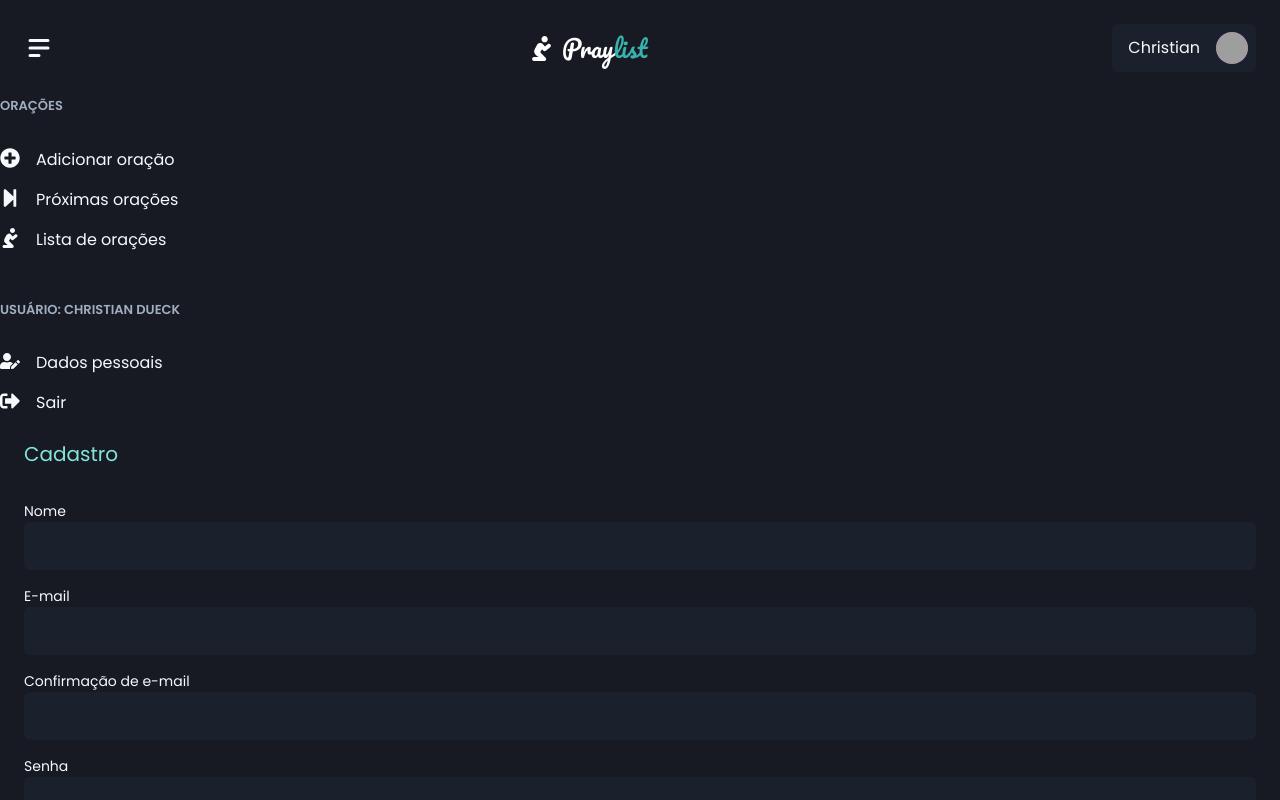
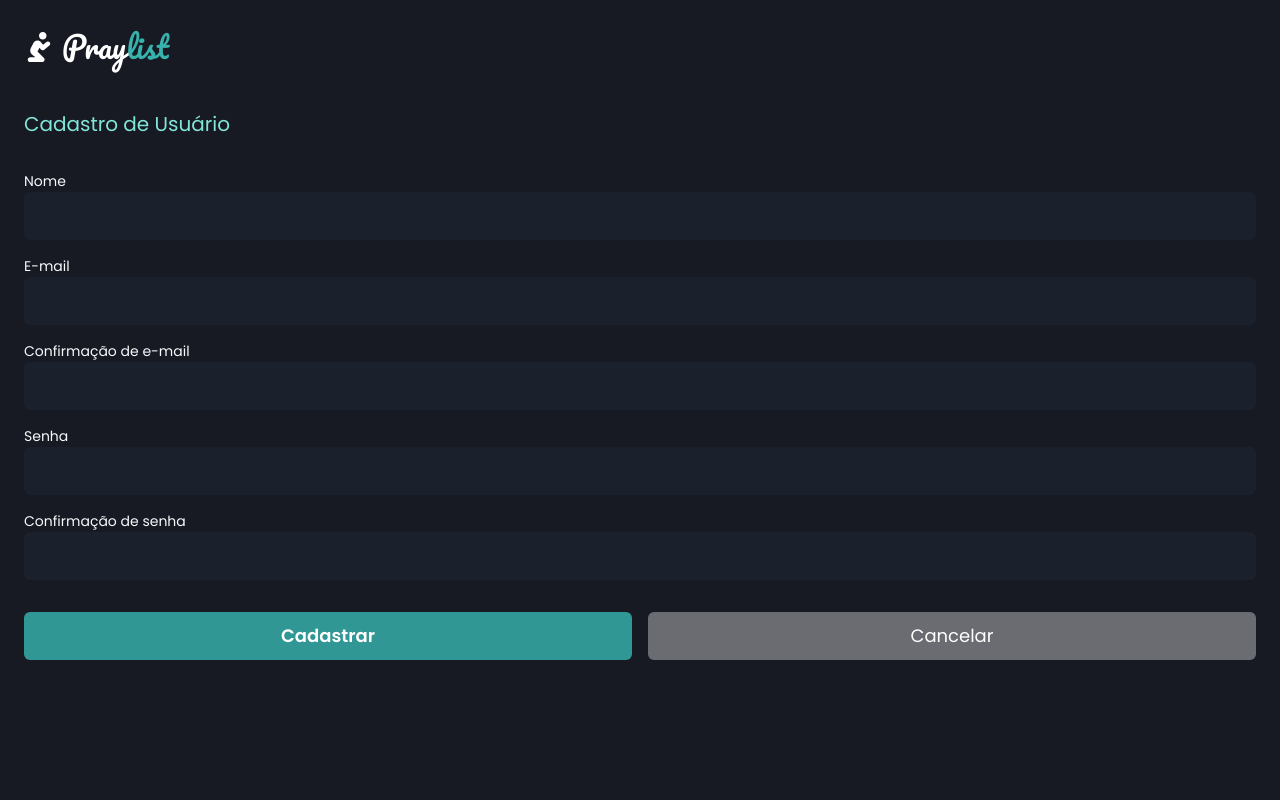
Before and after one commit to christiandueck/pray-list, a Next.js app: page /User/Create in a window 1280 px wide. Shown: the top 800 px of the page. Built offline with nearby package versions, Linux system fonts and the light colour scheme; grey boxes are pictures that could not be loaded.

Commit message:
feat: correction header CreateUser page

```diff
--- a/src/pages/User/Create.tsx
+++ b/src/pages/User/Create.tsx
@@ -7,6 +7,7 @@ import { SubmitHandler, useForm } from 'react-hook-form';
 import * as yup from 'yup';
 import { yupResolver } from '@hookform/resolvers/yup';
 import { useRouter } from 'next/router';
+import { Logo } from "../../components/Logo";
 
 type CreateUserFormData = {
   name: string;
@@ -44,8 +45,6 @@ export default function CreateUser() {
 
   return (
     <>
-      <Header />
-      <Sidebar />
       <Flex
         p="6"
         w="100%"
@@ -53,7 +52,8 @@ export default function CreateUser() {
         as="form"
         onSubmit={handleSubmit(handleRegister)}
       >
-        <Text color="teal.200" fontSize="xl">Cadastro</Text>
+        <Logo size={3} />
+        <Text mt="10" color="teal.200" fontSize="xl">Cadastro de Usuário</Text>
 
         <Stack spacing="4" mt="8">
           <Input
```
